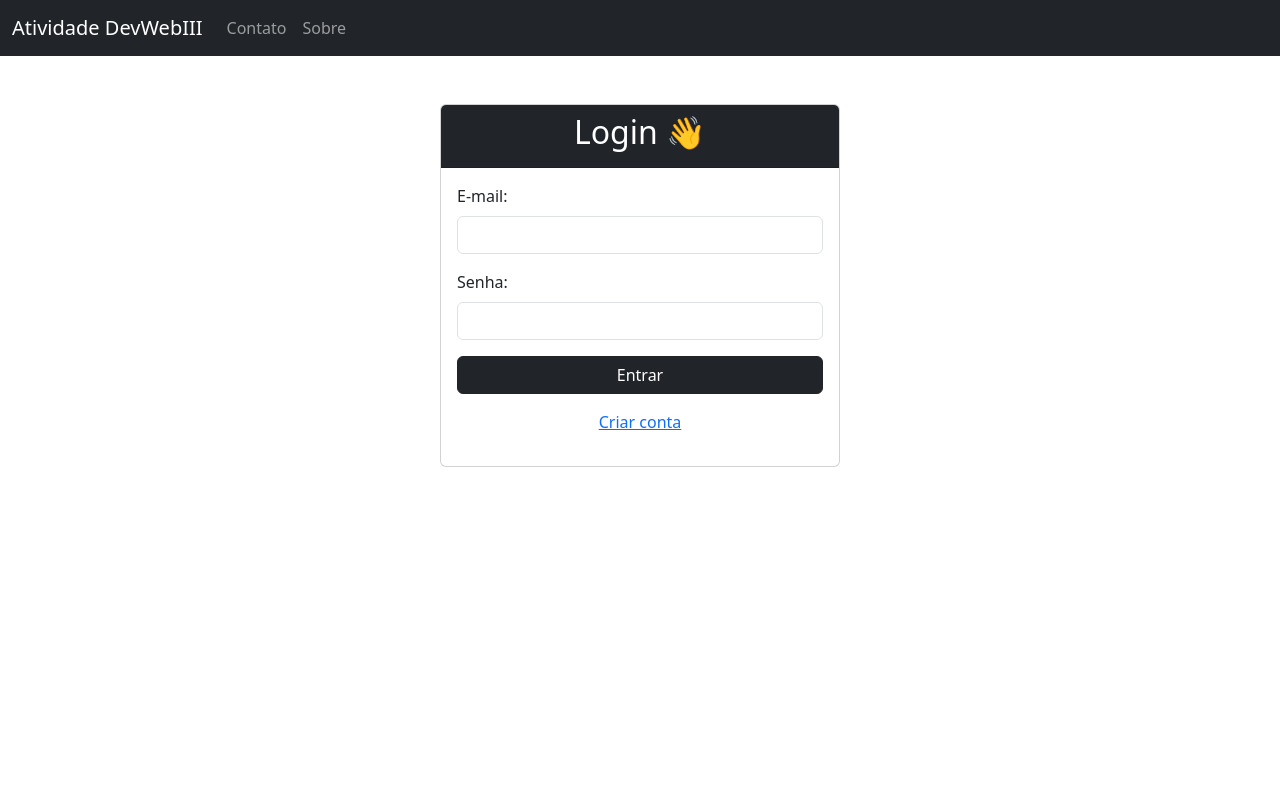
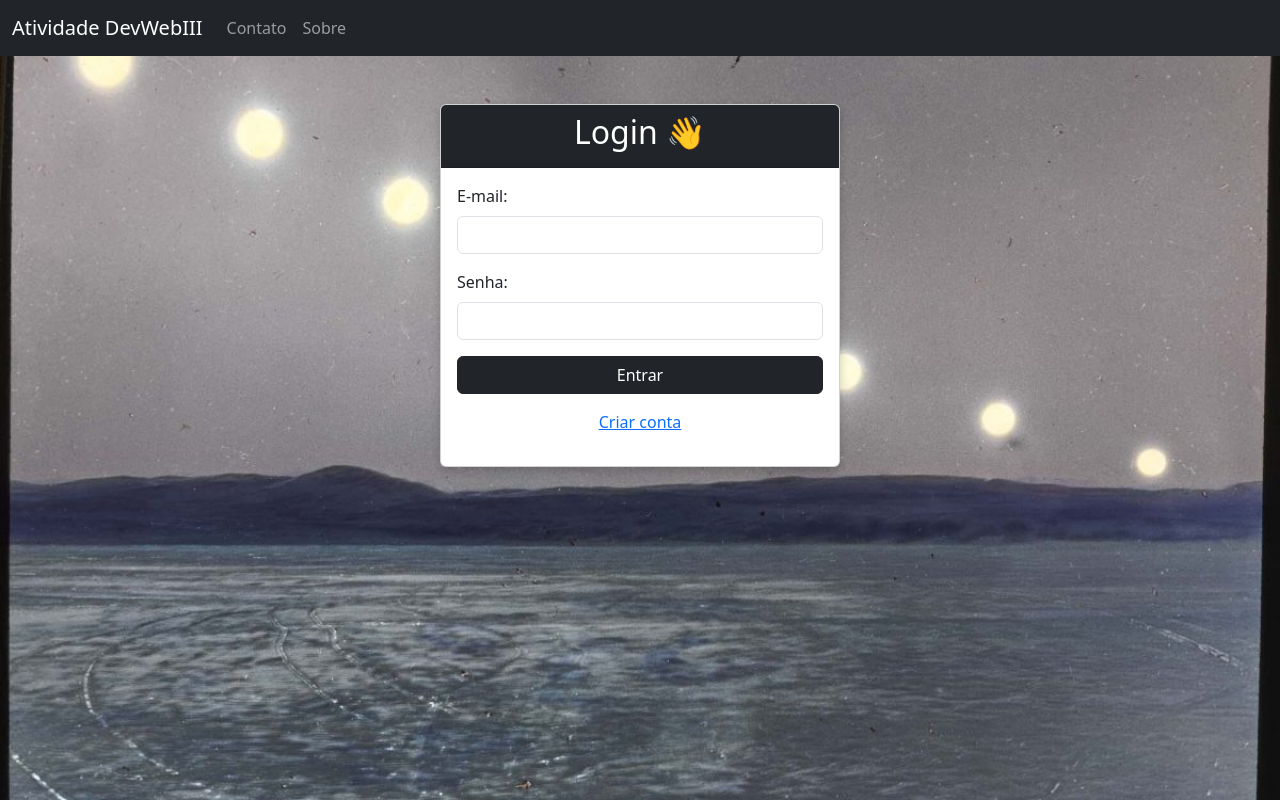
Before and after one commit to QiuWia/Flask---atividade---DevWeb3, a Flask app: page / in a window 1280 px wide. Run offline with Flask 3, Linux system fonts and the light colour scheme.

Commit message:
css criado. imagem de fundo add nas telas do projeto.

```diff
--- /dev/null
+++ b/static/css/estilo.css
@@ -0,0 +1,14 @@
+body {
+    background-image: url("../img/arctic-sun-2.jpg");
+    background-size: cover; /* A imagem cobre toda a tela */
+    background-position: center; /* Centraliza a imagem */
+    background-repeat: no-repeat; /* Evita repetição da imagem */
+    height: 100vh; /* O fundo ocupa 100% da altura da tela */
+    margin: 0; /* Remove margens padrão */
+}
+
+.card {
+    background: rgba(255, 255, 255, 0.85); /* Fundo branco com opacidade */
+    border-radius: 10px; /* Cantos arredondados */
+    box-shadow: 0px 4px 10px rgba(0, 0, 0, 0.2); /* Adiciona sombra */
+}
--- a/templates/about.html
+++ b/templates/about.html
@@ -4,6 +4,7 @@
     <meta charset="UTF-8">
     <meta name="viewport" content="width=device-width, initial-scale=1.0">
     <title>Sobre</title>
+    <link rel="stylesheet" href="{{ url_for('static', filename='css/estilo.css') }}">
     <link href="https://cdn.jsdelivr.net/npm/bootstrap@5.3.0-alpha1/dist/css/bootstrap.min.css" rel="stylesheet">
 </head>
 <body>
--- a/templates/contact.html
+++ b/templates/contact.html
@@ -4,6 +4,7 @@
     <meta charset="UTF-8">
     <meta name="viewport" content="width=device-width, initial-scale=1.0">
     <title>Contato</title>
+    <link rel="stylesheet" href="{{ url_for('static', filename='css/estilo.css') }}">
     <link href="https://cdn.jsdelivr.net/npm/bootstrap@5.3.0-alpha1/dist/css/bootstrap.min.css" rel="stylesheet">
 </head>
 <body>
--- a/templates/login.html
+++ b/templates/login.html
@@ -5,6 +5,7 @@
     <meta charset="UTF-8">
     <meta name="viewport" content="width=device-width, initial-scale=1.0">
     <title>Login</title>
+    <link rel="stylesheet" href="{{ url_for('static', filename='css/estilo.css') }}">
     <link href="https://cdn.jsdelivr.net/npm/bootstrap@5.3.0-alpha1/dist/css/bootstrap.min.css" rel="stylesheet">
 </head>
 <body>
--- a/templates/register.html
+++ b/templates/register.html
@@ -4,6 +4,7 @@
     <meta charset="UTF-8">
     <meta name="viewport" content="width=device-width, initial-scale=1.0">
     <title>Register</title>
+    <link rel="stylesheet" href="{{ url_for('static', filename='css/estilo.css') }}">
     <link href="https://cdn.jsdelivr.net/npm/bootstrap@5.3.0-alpha1/dist/css/bootstrap.min.css" rel="stylesheet">
 </head>
 <body>
```
Also changed, not shown: static/img/arctic-sun-2.jpg (added).
